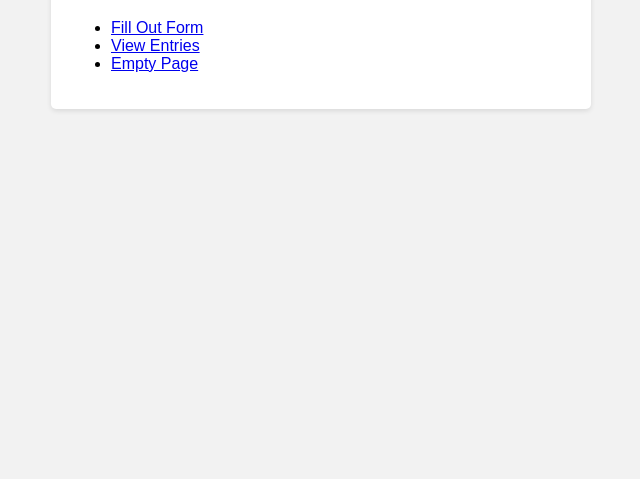
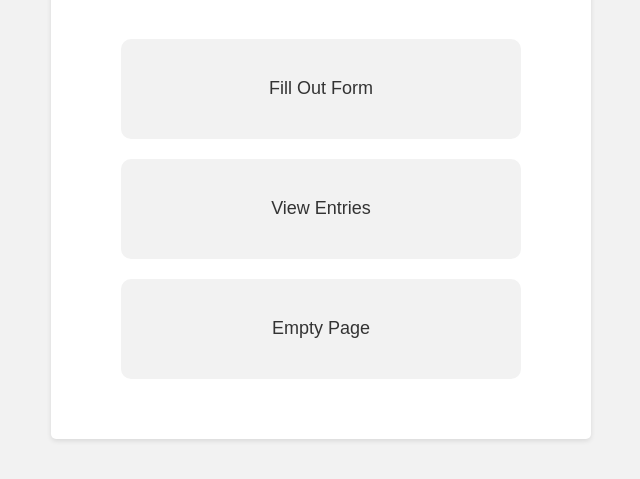
Before and after one commit to musical-basics/guest-list-app, a plain HTML site: page index.html in a window 1280 px wide. Shown: the part 101-580 px from the top of the page, without its empty margins (319-959 px from the left). Drawn offline with Linux system fonts and the light colour scheme.

Commit message:
buttons update

```diff
--- a/index.html
+++ b/index.html
@@ -4,15 +4,44 @@
   <title>Guest List App</title>
   <meta name="viewport" content="width=device-width, initial-scale=1.0">
   <link rel="stylesheet" type="text/css" href="style.css">
+  <style>
+    .button-container {
+      display: flex;
+      flex-direction: column;
+      align-items: center;
+      justify-content: center;
+      height: 50vh;
+    }
+
+    .button {
+      display: flex;
+      align-items: center;
+      justify-content: center;
+      width: 400px;
+      height: 100px;
+      margin-bottom: 20px;
+      background-color: #f2f2f2;
+      border-radius: 10px;
+      text-decoration: none;
+      color: #333;
+      font-size: 18px;
+      text-align: center;
+      transition: background-color 0.3s ease;
+    }
+
+    .button:hover {
+      background-color: #e0e0e0;
+    }
+  </style>
 </head>
 <body>
   <div class="container">
     <h1>Guest List App</h1>
-    <ul>
-      <li><a href="form.html">Fill Out Form</a></li>
-      <li><a href="table.html">View Entries</a></li>
-      <li><a href="empty.html">Empty Page</a></li>
-    </ul>
+    <div class="button-container">
+      <a href="form.html" class="button">Fill Out Form</a>
+      <a href="table.html" class="button">View Entries</a>
+      <a href="empty.html" class="button">Empty Page</a>
+    </div>
   </div>
 </body>
 </html>
```
Also changed, not shown: 1 other file.
